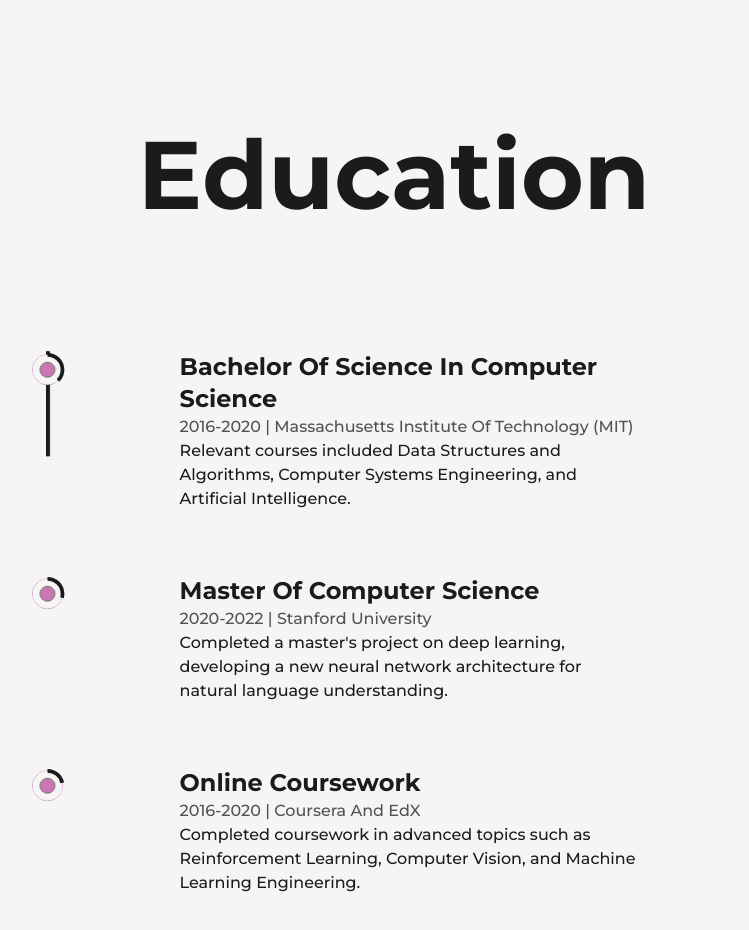
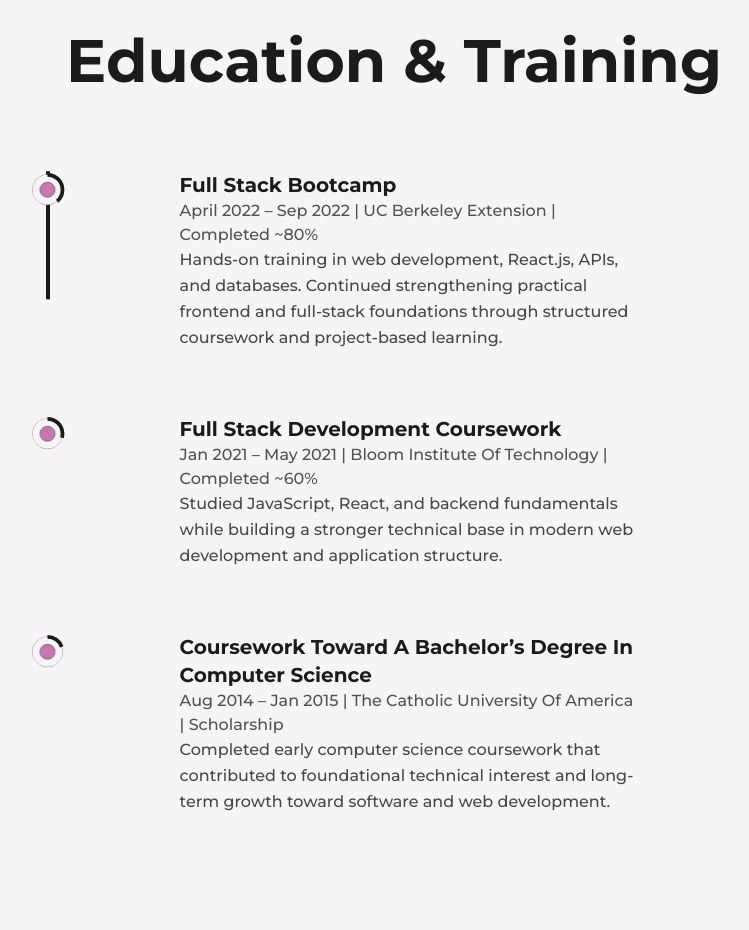
Before and after one commit to jcalderaro-96/Career_Portfolio, a Next.js app: page /about in a window 1280 px wide. Shown: the part 3620-4550 px from the top of the page, without its empty margins (246-995 px from the left). Built offline with nearby package versions, Linux system fonts and the light colour scheme.

Commit message:
Replace template education timeline with real education and training background

```diff
--- a/src/components/Education.js
+++ b/src/components/Education.js
@@ -4,22 +4,30 @@ import AboutIcon from "./LiIcon";
 
 const Details = ({ type, time, place, info }) => {
   const ref = useRef(null);
+
   return (
     <li
       ref={ref}
-      className="my-8 first:mt-0 last:mb-0 w-[60%] mx-auto flex flex-col items-start justify-between md:w-[80%]"
+      className="my-8 first:mt-0 last:mb-0 mx-auto flex w-[60%] flex-col items-start justify-between md:w-[80%]"
     >
       <AboutIcon reference={ref} />
+
       <motion.div
         initial={{ y: 50 }}
         whileInView={{ y: 0 }}
         transition={{ duration: 0.5, type: "spring" }}
       >
-        <h3 className="capitalize font-bold text-2xl sm:text-xl xs:text-lg">{type}</h3>
-        <span className="capitalize text-dark/75 font-medium dark:text-light/50 xs:text-sm">
+        <h3 className="text-xl font-bold capitalize sm:text-lg xs:text-base">
+          {type}
+        </h3>
+
+        <span className="font-medium capitalize text-dark/75 dark:text-light/50 xs:text-sm">
           {time} | {place}
         </span>
-        <p className="font-medium w-full md:text-sm">{info}</p>
+
+        <p className="w-full font-medium leading-relaxed text-dark/80 dark:text-light/80 md:text-sm">
+          {info}
+        </p>
       </motion.div>
     </li>
   );
@@ -34,34 +42,38 @@ const Education = () => {
   });
 
   return (
-    <div className="my-64">
-      <h2 className="font-bold text-8xl mb-32 w-full text-center md:text-6xl xs:text-4xl md:mb-16">Education</h2>
+    <div className="my-40 md:my-28">
+      <h2 className="mb-20 w-full text-center text-6xl font-bold md:text-5xl sm:text-4xl">
+        Education & Training
+      </h2>
 
-      <div ref={ref} className="relative w-[75%] mx-auto lg:w-[90%] md:w-full">
+      <div ref={ref} className="relative mx-auto w-[75%] lg:w-[90%] md:w-full">
         <motion.div
-          className="absolute left-9 top-0 w-[4px] md:w-[2px] md:left-[30px] xs:left-[20px] h-full bg-dark  origin-top rounded-full dark:bg-primaryDark dark:shadow-3xl"
+          className="absolute left-9 top-0 h-full w-[4px] origin-top rounded-full bg-dark
+          dark:bg-primaryDark dark:shadow-3xl md:left-[30px] md:w-[2px] xs:left-[20px]"
           style={{ scaleY: scrollYProgress }}
         />
-        <ul className="w-full flex flex-col items-start justify-between ml-4">
+
+        <ul className="ml-4 flex w-full flex-col items-start justify-between xs:ml-2">
           <Details
-            type="Bachelor of Science in Computer Science"
-            time="2016-2020"
-            place="Massachusetts Institute of Technology (MIT)"
-            info="Relevant courses included Data Structures and Algorithms, Computer Systems Engineering, and Artificial Intelligence."
+            type="Full Stack Bootcamp"
+            time="April 2022 – Sep 2022"
+            place="UC Berkeley Extension | Completed ~80%"
+            info="Hands-on training in web development, React.js, APIs, and databases. Continued strengthening practical frontend and full-stack foundations through structured coursework and project-based learning."
           />
 
           <Details
-            type="Master of Computer Science"
-            time="2020-2022"
-            place="Stanford University"
-            info="Completed a master's project on deep learning, developing a new neural network architecture for natural language understanding."
+            type="Full Stack Development Coursework"
+            time="Jan 2021 – May 2021"
+            place="Bloom Institute of Technology | Completed ~60%"
+            info="Studied JavaScript, React, and backend fundamentals while building a stronger technical base in modern web development and application structure."
           />
 
           <Details
-            type="Online Coursework"
-            time="2016-2020"
-            place="Coursera and edX"
-            info="Completed coursework in advanced topics such as Reinforcement Learning, Computer Vision, and Machine Learning Engineering."
+            type="Coursework Toward a Bachelor’s Degree in Computer Science"
+            time="Aug 2014 – Jan 2015"
+            place="The Catholic University of America | Scholarship"
+            info="Completed early computer science coursework that contributed to foundational technical interest and long-term growth toward software and web development."
           />
         </ul>
       </div>
```
